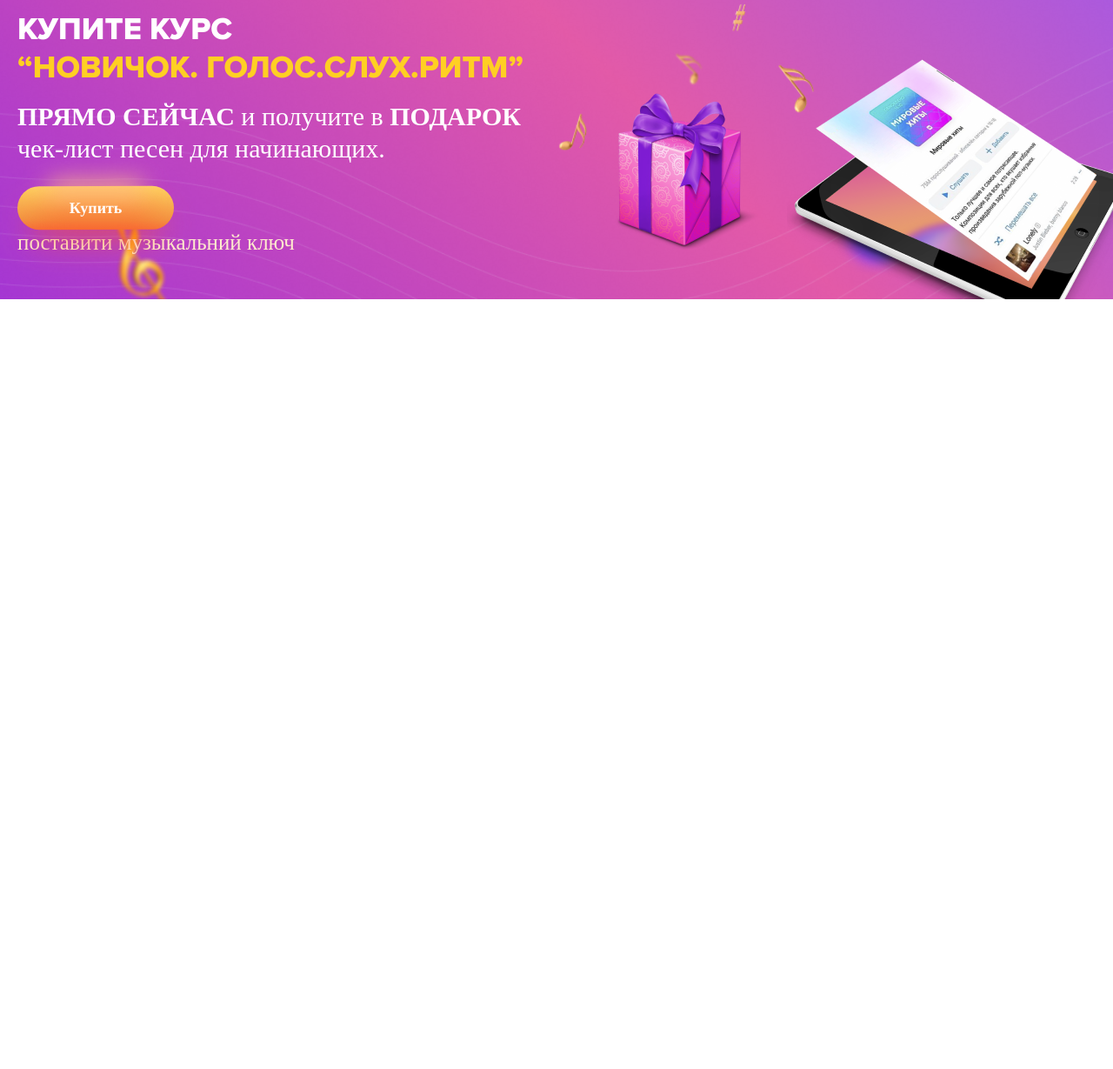
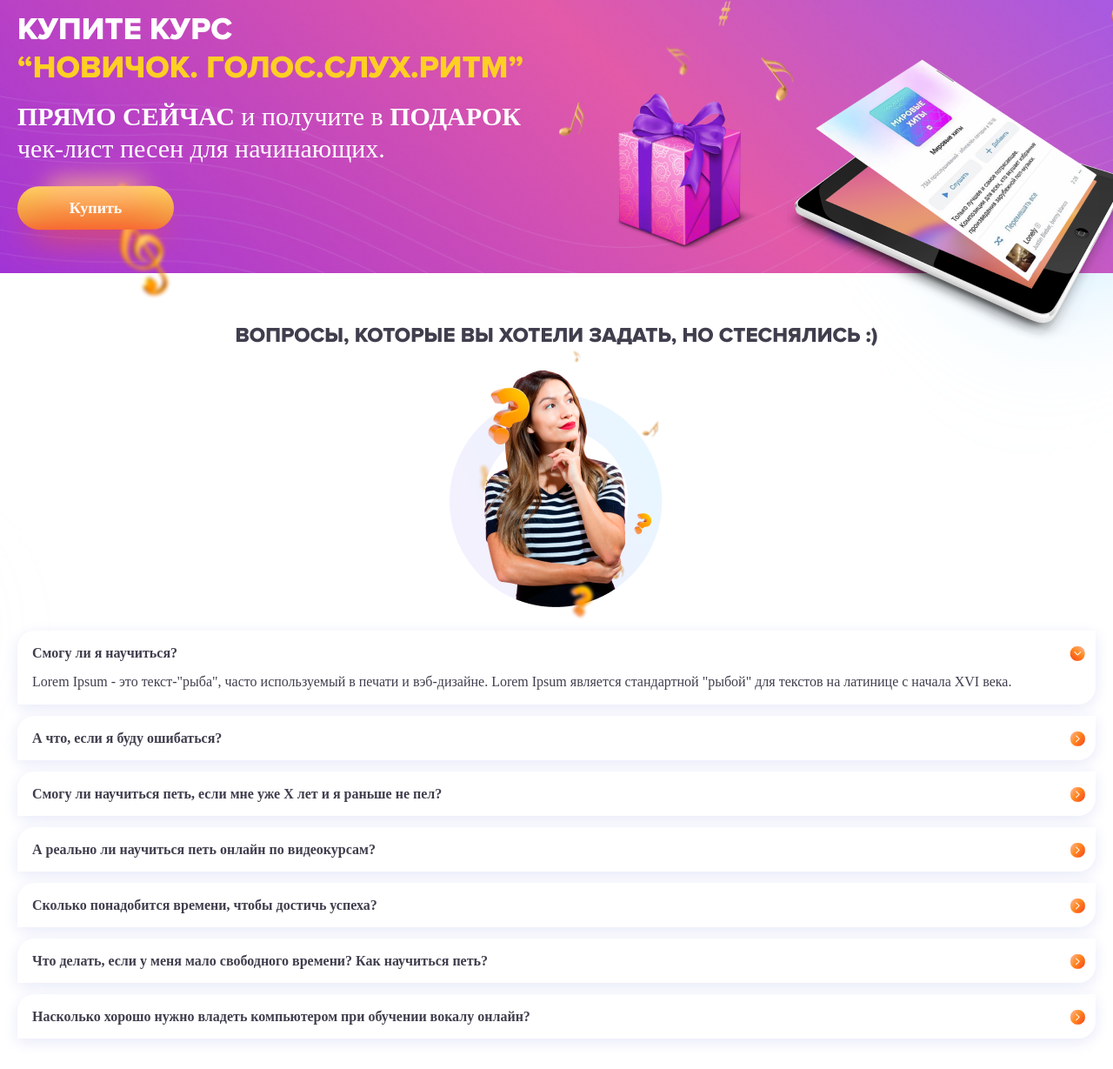
Before and after one commit to Plema/Vocal, a website: page assets/index.html in a window 1280 px wide. Shown: the part 4181-5410 px from the top of the page at 87% size. Before the commit the page ends 4525 px from the top, so only its background shows below. Drawn offline with nearby package versions, Linux system fonts and the light colour scheme; files that its build step writes are made by us from their sources; files whose address does not match are found by name; a web font is replaced by a local one.

Commit message:
index
html

```diff
--- a/assets/index.html
+++ b/assets/index.html
@@ -417,7 +417,64 @@
               <p class="buy-subtitle"><span class="buy-subtitle__span">прямо сейчас</span> и получите в <span class="buy-subtitle__span">ПОДАРОК</span> чек-лист песен для начинающих.</p>
               <div class="button-wrapper">
                 <a href="javascript:void(0)" class="button button__buy">Купить</a>
-                <p style="color: blanchedalmond; font-size: 25px">поставити музыкальний ключ</p>
+              </div>
+            </div>
+          </div>
+        </section>
+        <section class="faq">
+          <div class="container">
+            <div class="title-wrapper">
+              <h2 class="faq-title">Вопросы, которые вы хотели задать, но стеснялись :)</h2>
+            </div>
+            <div class="faq-inner">
+              <div class="img-wrapper">
+                <img src="img/faq-img.png" alt="faq-img" />
+              </div>
+              <div class="faq-content">
+                <ul id="faq-accordion" class="accordionjs">
+                  <li>
+                    <div><h6>Смогу ли я научиться?</h6></div>
+                    <div>
+                      <p>Lorem Ipsum - это текст-"рыба", часто используемый в печати и вэб-дизайне. Lorem Ipsum является стандартной "рыбой" для текстов на латинице с начала XVI века.</p>
+                    </div>
+                  </li>
+                  <li>
+                    <div><h6>А что, если я буду ошибаться?</h6></div>
+                    <div>
+                      <p>Lorem Ipsum - это текст-"рыба", часто используемый в печати и вэб-дизайне. Lorem Ipsum является стандартной "рыбой" для текстов на латинице с начала XVI века.</p>
+                    </div>
+                  </li>
+                  <li>
+                    <div><h6>Смогу ли научиться петь, если мне уже Х лет и я раньше не пел?</h6></div>
+                    <div>
+                      <p>Lorem Ipsum - это текст-"рыба", часто используемый в печати и вэб-дизайне. Lorem Ipsum является стандартной "рыбой" для текстов на латинице с начала XVI века.</p>
+                    </div>
+                  </li>
+                  <li>
+                    <div><h6>А реально ли научиться петь онлайн по видеокурсам?</h6></div>
+                    <div>
+                      <p>Lorem Ipsum - это текст-"рыба", часто используемый в печати и вэб-дизайне. Lorem Ipsum является стандартной "рыбой" для текстов на латинице с начала XVI века.</p>
+                    </div>
+                  </li>
+                  <li>
+                    <div><h6>Сколько понадобится времени, чтобы достичь успеха?</h6></div>
+                    <div>
+                      <p>Lorem Ipsum - это текст-"рыба", часто используемый в печати и вэб-дизайне. Lorem Ipsum является стандартной "рыбой" для текстов на латинице с начала XVI века.</p>
+                    </div>
+                  </li>
+                  <li>
+                    <div><h6>Что делать, если у меня мало свободного времени? Как научиться петь?</h6></div>
+                    <div>
+                      <p>Lorem Ipsum - это текст-"рыба", часто используемый в печати и вэб-дизайне. Lorem Ipsum является стандартной "рыбой" для текстов на латинице с начала XVI века.</p>
+                    </div>
+                  </li>
+                  <li>
+                    <div><h6>Насколько хорошо нужно владеть компьютером при обучении вокалу онлайн?</h6></div>
+                    <div>
+                      <p>Lorem Ipsum - это текст-"рыба", часто используемый в печати и вэб-дизайне. Lorem Ipsum является стандартной "рыбой" для текстов на латинице с начала XVI века.</p>
+                    </div>
+                  </li>
+                </ul>
               </div>
             </div>
           </div>
```
